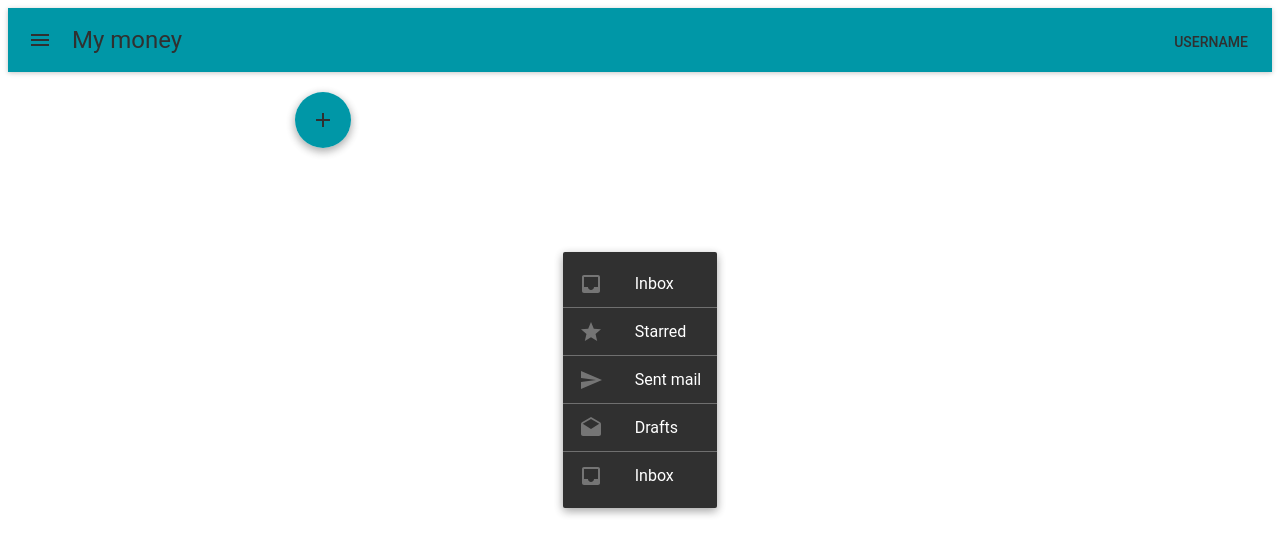
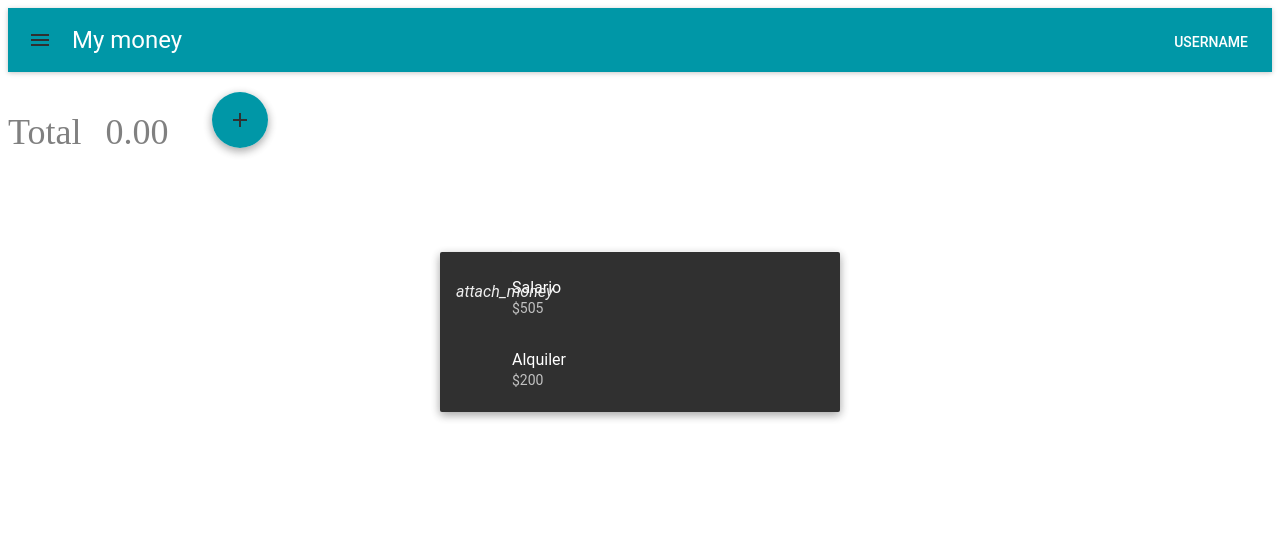
Before and after one commit to oscarsivar/my-money, a React app: page /income in a window 1280 px wide. Shown: the top 554 px of the page. Built offline with nearby package versions, Linux system fonts and the light colour scheme; the HTML template or start-up script is replaced by a standard one.

Commit message:
Fixing the style for the income view

```diff
--- /dev/null
+++ b/public/js/main.js
@@ -0,0 +1,4 @@
+var divIncome = document.getElementById("add-income").parentElement;
+console.log(divIncome);
+divIncome.style.width = '100%';
+divIncome.style.textAlign = "center";
--- a/src/components/header/Header.jsx
+++ b/src/components/header/Header.jsx
@@ -16,9 +16,9 @@ const styles = {
 
 const Header = () => (
     <AppBar
-        title={<span style={styles.title}>My money</span>}
+        title={<a style={{textDecoration: 'none', color: 'white'}} href='/'><span style={styles.title}>My money</span></a>}
     	onTitleTouchTap={handleTouchTap}
-        iconElementRight={<FlatButton label="Username" />}
+        iconElementRight={<FlatButton style={{color: 'white'}}label="Username" />}
         />
 );
 
--- a/src/components/income/AddIncome.jsx
+++ b/src/components/income/AddIncome.jsx
@@ -7,16 +7,16 @@ import Subheader from 'material-ui/Subheader';
 import ContentAdd from 'material-ui/svg-icons/content/add';
 import FloatingActionButton from 'material-ui/FloatingActionButton';
 import TextField from 'material-ui/TextField';
-import DateIncome from 'material-ui/DatePicker';
+import TimePickerExampleSimple from './DateIncome.jsx';
 
 
 
 const styles = {
   gridList: {
-    overflowY: 'auto',
+    overflowY: 'auto'
   },
   root: {
-    display: 'flex',
+    display: 'inline-block',
     flexWrap: 'wrap',
     justifyContent: 'space-around',
   }
@@ -70,12 +70,20 @@ export default class AddIncome extends React.Component {
         		style={styles.gridList}
       		>
           	<Subheader></Subheader>
+            <div id='add-income'>
+              <div style={{display: 'inline-block'}}>
+                <h2 style={{marginRight:24, color: 'gray', fontWeight: 100, fontSize: 36, display: 'inline-block'}}>Total</h2>
+                <p style={{marginRight:24, color: 'gray', fontWeight: 100, fontSize: 36, display: 'inline-block'}}> 0.00</p>
+              </div>
           		<div style={styles.root}>
       		        <FloatingActionButton style={style}
       		        onClick={this.handleOpen.bind(this)}>
       		            <ContentAdd />
       		        </FloatingActionButton>
          		   </div>
+            </div>
+
+
       	</GridList>
 
         <Dialog
@@ -85,7 +93,8 @@ export default class AddIncome extends React.Component {
           open={this.state.open}
           onRequestClose={this.handleClose.bind(this)}
         >
-		    <TextField id="conceptIncome"
+
+  		    <TextField  id="conceptIncome"
   		      hintText="Type the concept"
   		      floatingLabelText="Concept"
   		    /><br />
@@ -93,7 +102,8 @@ export default class AddIncome extends React.Component {
   		      hintText="Type the amount"
   		      floatingLabelText="Amount"
   		    /><br /><br />
-		    <DateIncome />
+  		    <TimePickerExampleSimple />
+
         </Dialog>
       </div>
     );
--- a/src/components/income/DateIncome.jsx
+++ b/src/components/income/DateIncome.jsx
@@ -1,14 +1,25 @@
 import React from 'react';
-import DatePicker from 'material-ui/DatePicker';
+import TimePicker from 'material-ui/TimePicker';
 
-/**
- * The Date Picker defaults to a portrait dialog. The `mode` property can be set to `landscape`.
- * You can also disable the Dialog passing `true` to the `disabled` property.
- */
-const DateIncome = () => (
+const TimePickerExampleSimple = () => (
   <div>
-    <DatePicker hintText="Portrait Dialog" />
+    <TimePicker
+      hintText="12hr Format"
+    />
+    <TimePicker
+      hintText="12hr Format with auto ok"
+      autoOk={true}
+    />
+    <TimePicker
+      format="24hr"
+      hintText="24hr Format"
+    />
+    <TimePicker
+      disabled={true}
+      format="24hr"
+      hintText="Disabled TimePicker"
+    />
   </div>
 );
 
-export default DateIncome;
+export default TimePickerExampleSimple;
--- a/src/components/list/ListIncome.jsx
+++ b/src/components/list/ListIncome.jsx
@@ -6,7 +6,6 @@ import ContentSend from 'material-ui/svg-icons/content/send';
 import ContentDrafts from 'material-ui/svg-icons/content/drafts';
 import Divider from 'material-ui/Divider';
 import Paper from 'material-ui/Paper';
-
 
 
 const style = {
@@ -27,18 +26,20 @@ const styles = {
 const ListIncome = () => (
 
   <div style={styles.root}>
-    <Paper zDepth={2}>
-        <List>
-           <ListItem primaryText="Inbox" leftIcon={<ContentInbox />} />
-           <Divider />
-           <ListItem primaryText="Starred" leftIcon={<ActionGrade />} />
-           <Divider />
-           <ListItem primaryText="Sent mail" leftIcon={<ContentSend />} />
-           <Divider />
-           <ListItem primaryText="Drafts" leftIcon={<ContentDrafts />} />
-           <Divider />
-          <ListItem primaryText="Inbox" leftIcon={<ContentInbox />} />
-        </List>
+    <Paper zDepth={2} style={{minWidth: 400}}>
+      <Divider inset={true} />
+          <List>
+            <ListItem style={{}}
+              leftIcon={<i  style={{color: "#EEEEEE"}} className="material-icons" >attach_money</i>}
+              primaryText="Salario"
+              secondaryText="$505"
+            />
+            <ListItem style={{}}
+              insetChildren={true}
+              primaryText="Alquiler"
+              secondaryText="$200"
+            />
+          </List>
     </Paper>
 </div>
 
```
Also changed, not shown: 2 other files (tests, documents, lock files or other folders). Lines whose indentation alone changed are shown as unchanged.
